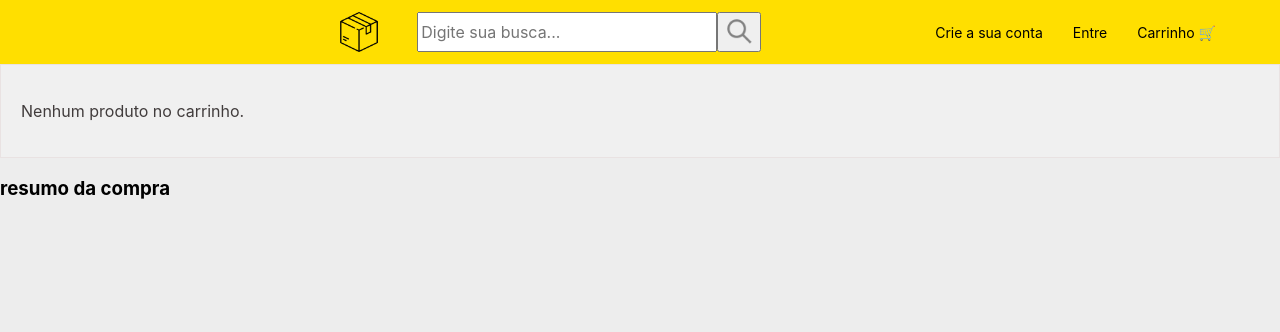
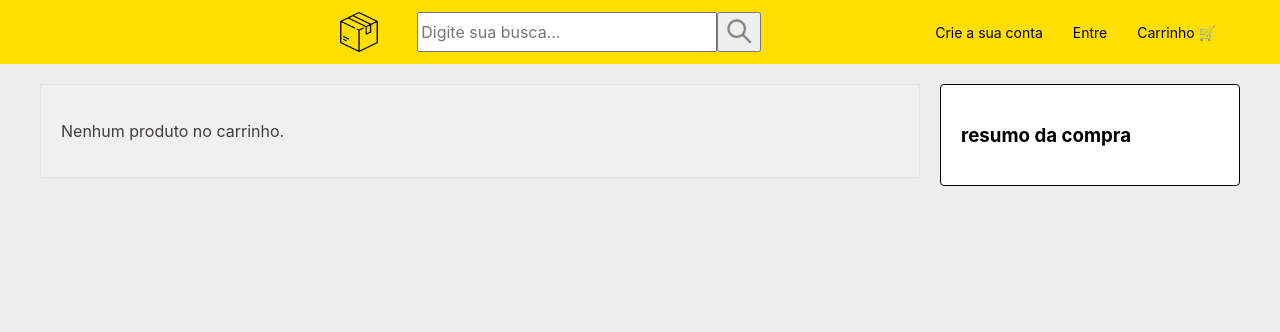
Before and after one commit to mar-moraes/Loja-Ponto-Com, a PHP site: page /tela_carrinho.html in a window 1280 px wide. Shown: the top 332 px of the page. Run offline with PHP 8.4, Linux system fonts and the light colour scheme.

Commit message:
Implement new styles for shopping cart layout
Added new styles for the shopping cart layout, including a main container for products and a summary panel.

```diff
--- a/Telas/estilo_carrinho.css
+++ b/Telas/estilo_carrinho.css
@@ -81,6 +81,71 @@ body {
   color: black;
 }
 
+/* =================================== */
+/* NOVOS ESTILOS - Layout do Carrinho */
+/* =================================== */
 
-/* 🔹 Agora, se quiser mudar o tamanho da imagem,
-   basta alterar os valores de width e height acima. */
+/* Este é o novo container principal que segura
+  o painel de produtos e o painel de resumo.
+  Usamos flex para colocá-los lado a lado.
+*/
+.carrinho-layout-container {
+  display: flex;
+  flex-wrap: wrap; /* Em telas pequenas, o resumo pode quebrar para baixo */
+  gap: 20px; /* Espaço entre os produtos e o resumo */
+
+  /* Alinha com o padding do header */
+  padding: 20px 40px;
+
+  /* Alinha os dois painéis pelo topo */
+  align-items: flex-start;
+}
+
+/* Ajuste no painel de produtos (que já existe).
+  Fazemos ele ocupar o espaço disponível.
+*/
+#painel-carrinho.painel {
+  flex: 1; /* O painel de produtos cresce para ocupar o espaço */
+  min-width: 400px; /* Largura mínima antes de quebrar */
+  margin: 0; /* Remove margens extras */
+  padding: 20px; /* Garante o padding */
+}
+
+/* Este é o novo painel de resumo/total.
+*/
+.resumo-container {
+  /* Estilos copiados do <div> inline que existia antes */
+  background-color: #FFFFFF;
+  border: 1px solid black;
+  border-radius: 4px;
+  padding: 20px;
+
+  /* Define uma largura fixa para o painel de resumo */
+  flex-basis: 300px;
+  flex-grow: 0;
+  flex-shrink: 0;
+
+  /* Efeito "sticky" para o painel acompanhar a rolagem */
+  position: sticky;
+  /* 64px (altura da topbar) + 20px (padding do container) */
+  top: 84px;
+}
+
+.btn-continuar {
+  width: 100%;
+  padding: 12px 15px;
+  font-size: 16px;
+  font-weight: lighter;
+  /* Usando o amarelo da sua barra superior (style.css) */
+  background-color: #2968C8;
+  color: #FFFFFF;
+  border: none;
+  border-radius: 4px;
+  cursor: pointer;
+  margin-top: 20px; /* Espaço entre o total e o botão */
+  /* text-transform: uppercase; Deixa o texto em maiúsculas */
+}
+
+.btn-continuar:hover {
+  opacity: 0.9; /* Efeito simples ao passar o mouse */
+}
```
